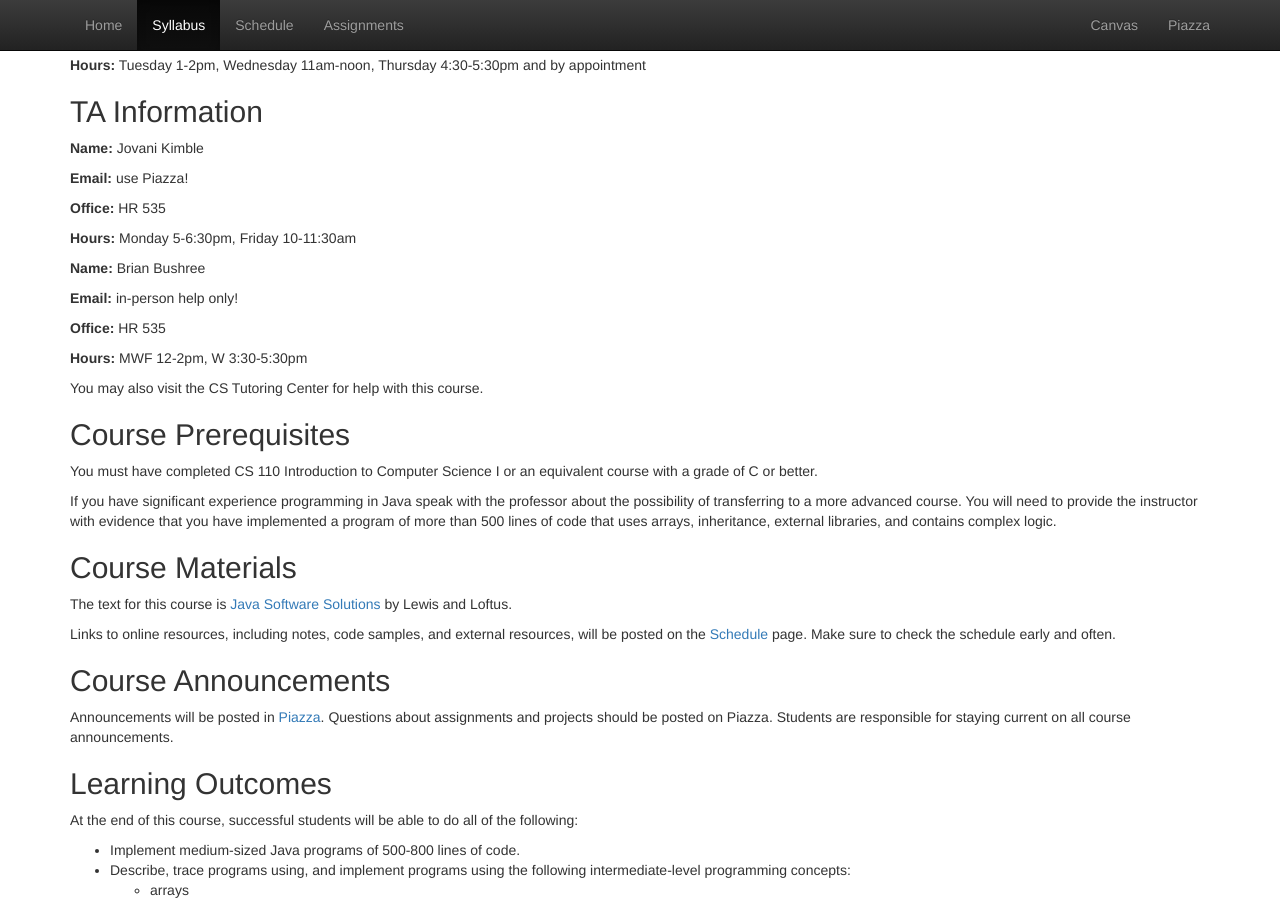
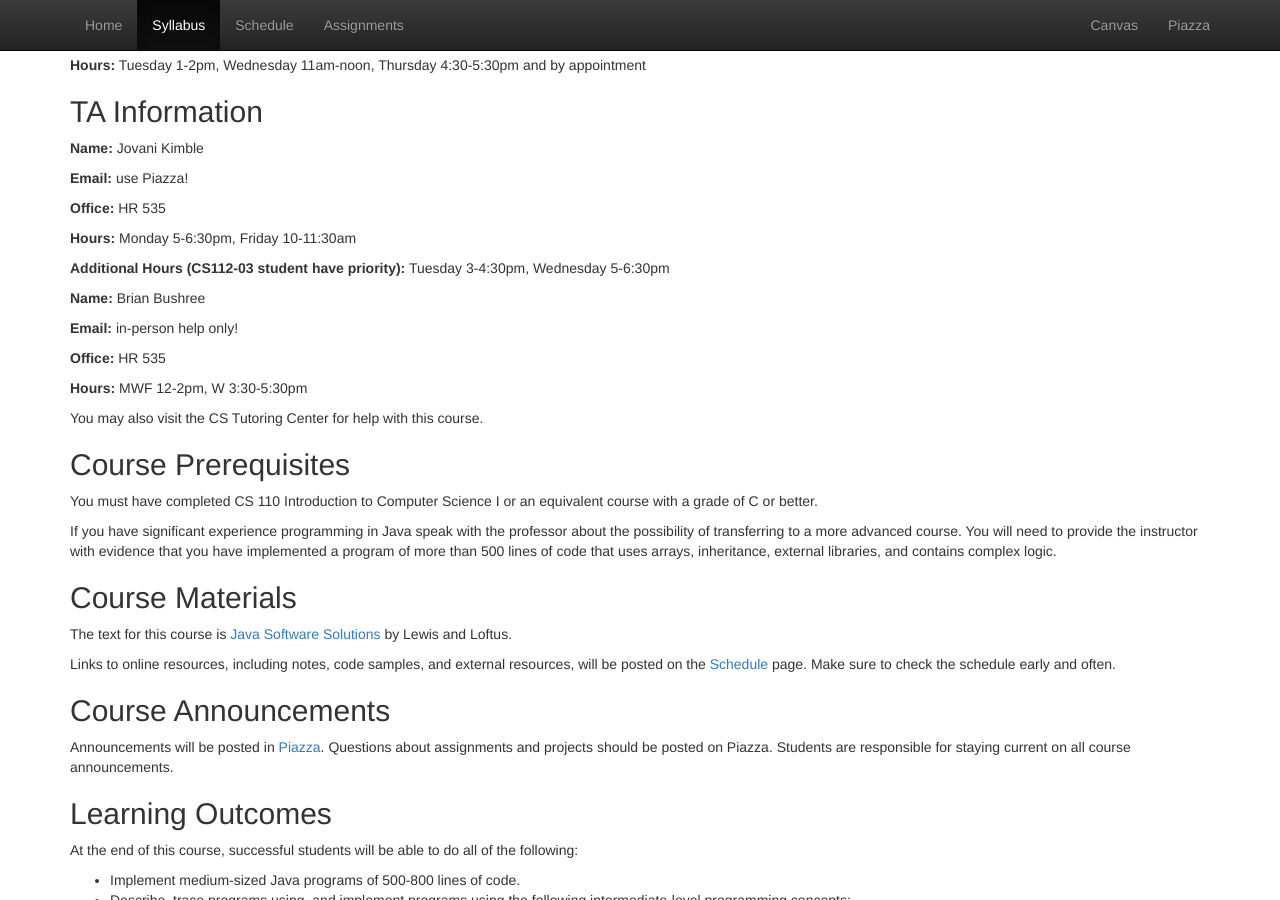
Before and after one commit to CS514-F17/cs514-f17.github.io, a Jekyll site: the page built from syllabus.html, in a window 1280 px wide and 900 px high, scrolled down 380 px. Built offline with Jekyll 4.4.1, drawn with Linux system fonts in a browser that asks for light colours.

Commit message:
addl office hours

```diff
--- a/syllabus.html
+++ b/syllabus.html
@@ -24,6 +24,7 @@ title: Syllabus
   <p><strong>Email:</strong> use Piazza!</p>
   <p><strong>Office:</strong> HR 535</p>
   <p><strong>Hours:</strong> Monday 5-6:30pm, Friday 10-11:30am</p>
+  <p><strong>Additional Hours (CS112-03 student have priority):</strong> Tuesday 3-4:30pm, Wednesday 5-6:30pm</p>
 
   <p><strong>Name:</strong> Brian Bushree</p>
   <p><strong>Email:</strong> in-person help only!</p>
```
